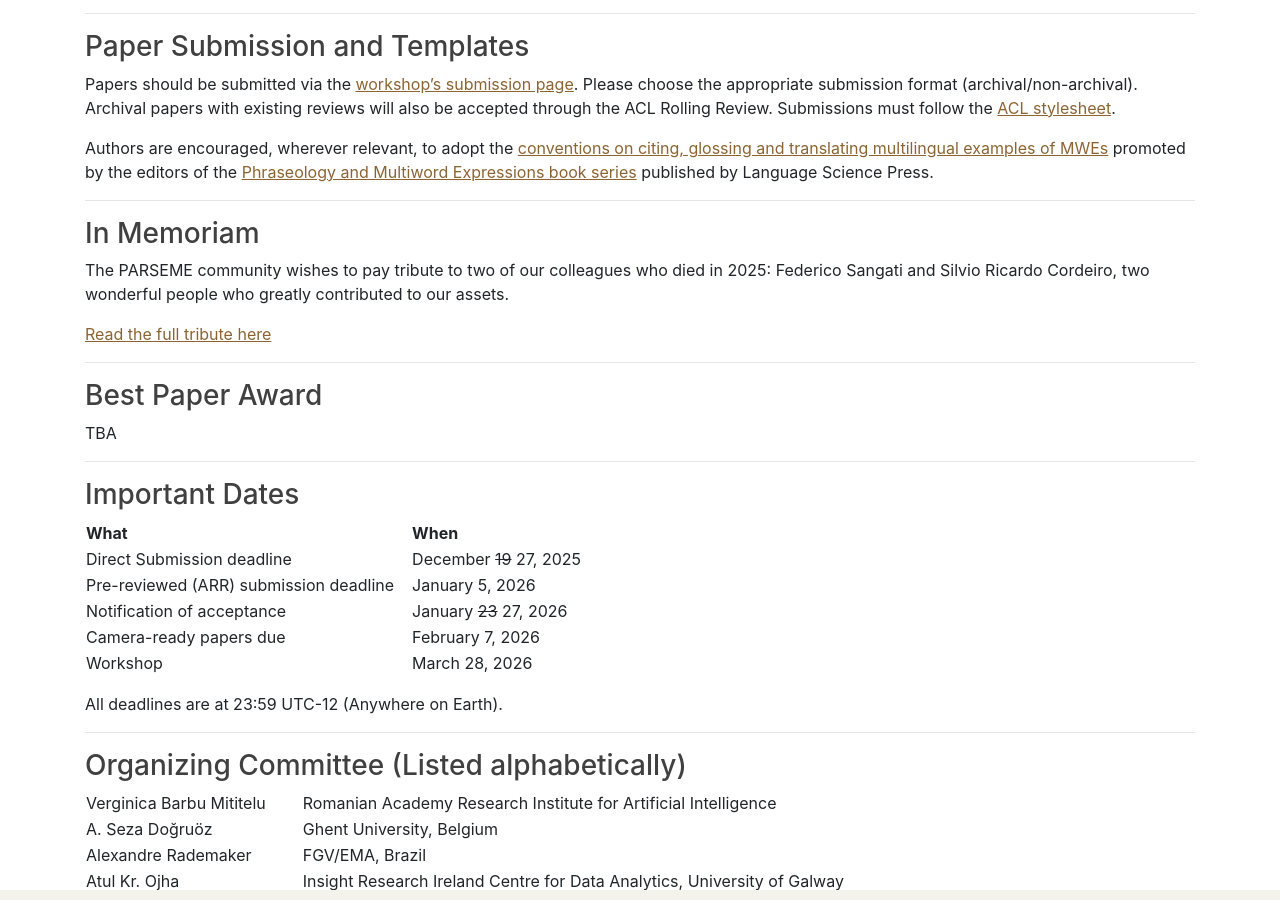
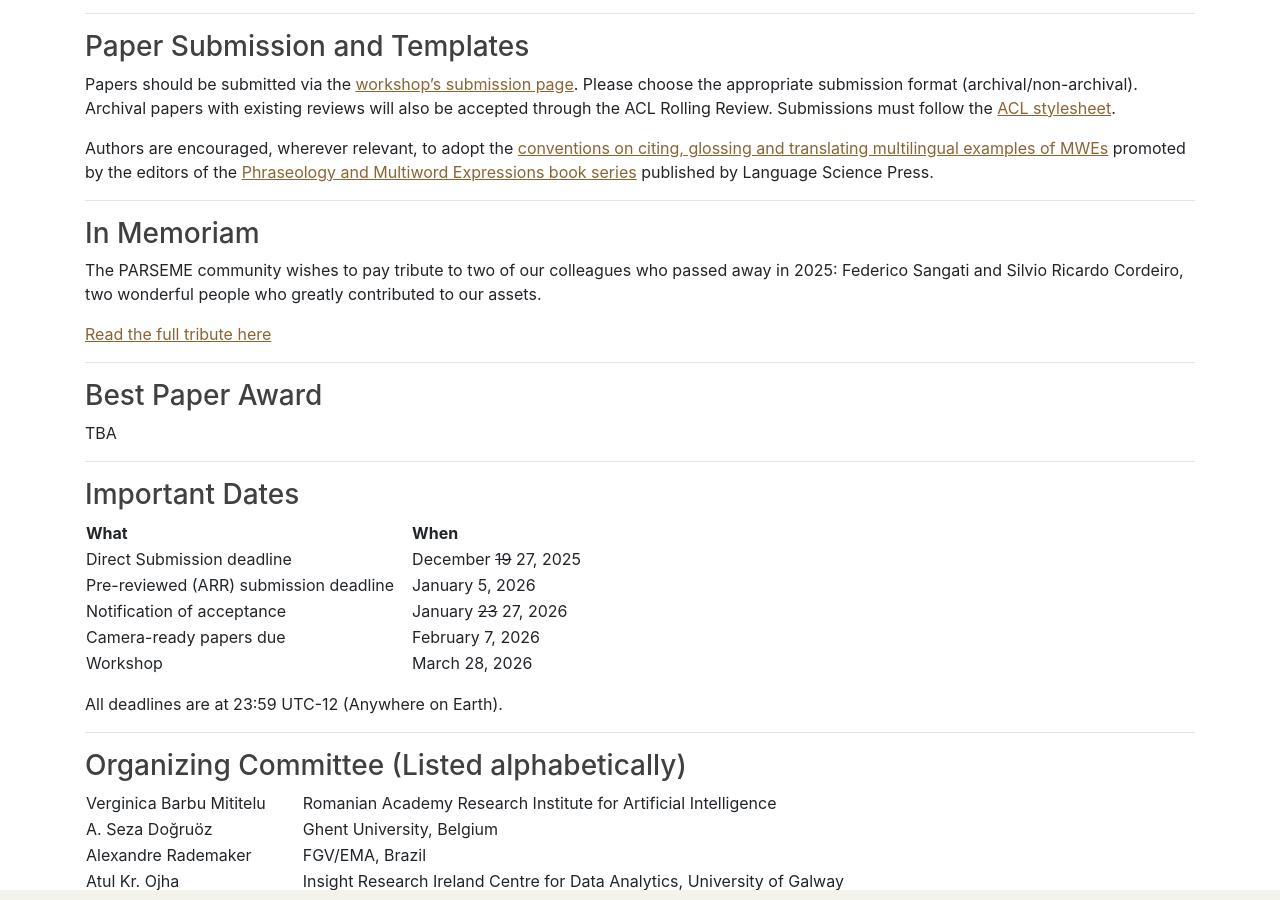
Before and after one commit to multiword/multiword.github.io, a Jekyll site: the page built from mwe2026/index.md, in a window 1280 px wide and 900 px high, scrolled down 2415 px. Built offline with Jekyll 4.4.1, drawn with Linux system fonts in a browser that asks for light colours; comment, search, counter and statistics services are not loaded; some of the changed text lies outside the part shown.

Commit message:
Update index.md

```diff
--- a/mwe2026/index.md
+++ b/mwe2026/index.md
@@ -56,7 +56,7 @@
 - [Shared tasks](#sharedtasks)
 - [Submission Formats](#submission)
 - [Paper Submission and Templates](#instructions)
-- [In memoriam](#inmemoriam)
+- [In Memoriam](#inmemoriam)
 - [Best Paper Award](#award)
 - [Important Dates](#dates)
 - [Organizing Committee](#organizers)
@@ -151,7 +151,7 @@
 
 ### <a name="inmemoriam">In Memoriam</a>
 
-The PARSEME community wishes to pay tribute to two of our colleagues who died in 2025: Federico Sangati and Silvio Ricardo Cordeiro, two wonderful people who greatly contributed to our assets.
+The PARSEME community wishes to pay tribute to two of our colleagues who passed away in 2025: Federico Sangati and Silvio Ricardo Cordeiro, two wonderful people who greatly contributed to our assets.
 
 [Read the full tribute here](https://gitlab.com/parseme/corpora/-/wikis/Federico-and-Silvio)
 
```
